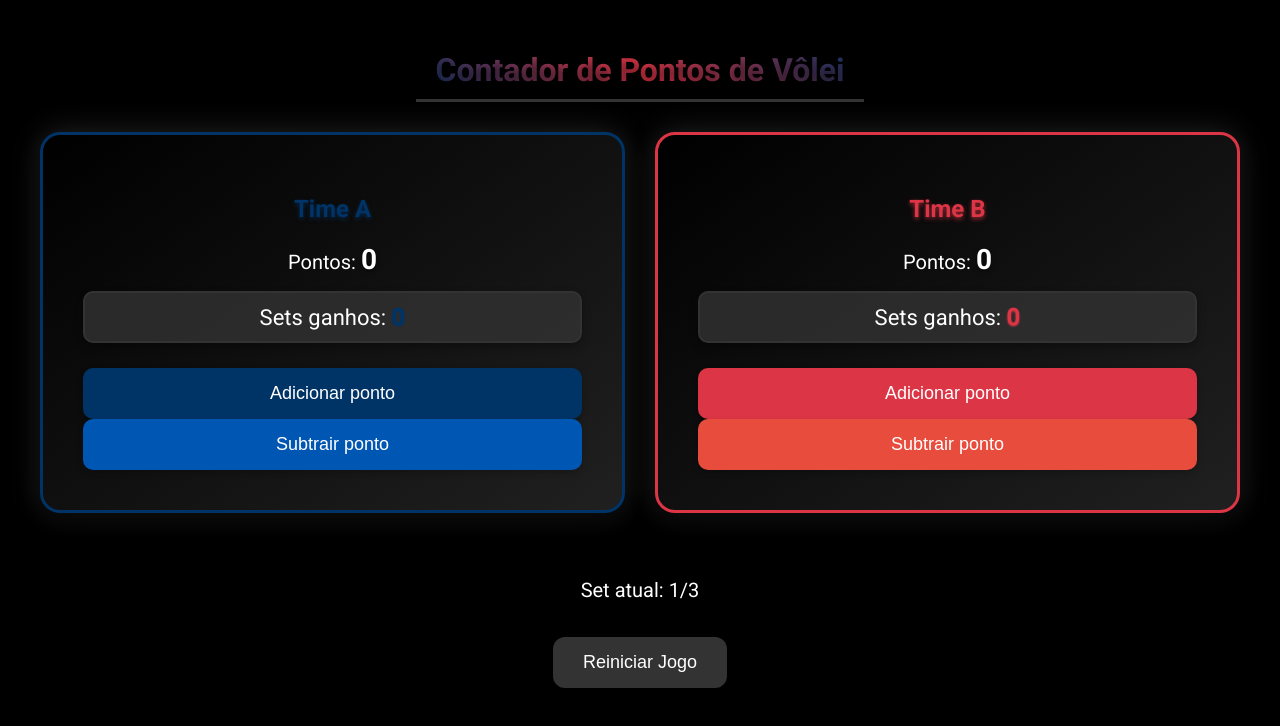
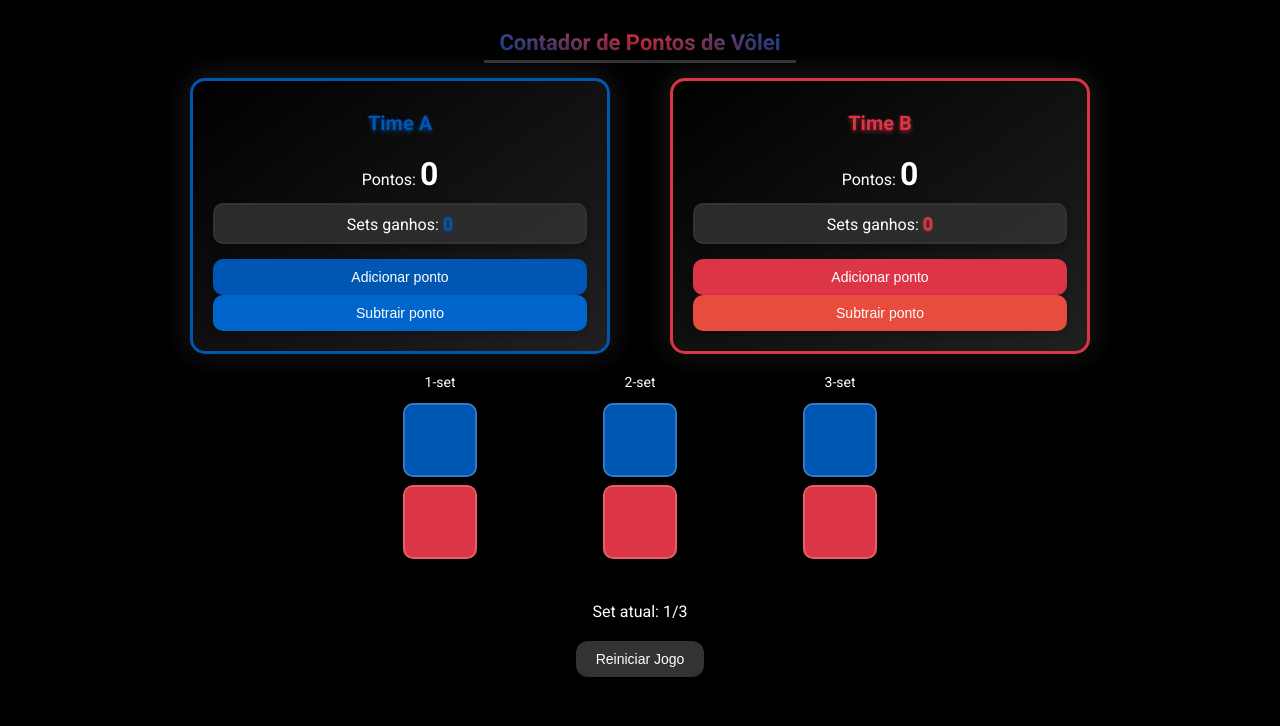
Before and after one commit to henriquecassol09/ContadorDePontosVolei, a plain HTML site: page index.html in a window 1280 px wide. Both pictures are taken after a click on the button "Reiniciar Jogo". Drawn offline with Linux system fonts and the light colour scheme.

Commit message:
Add files via upload

```diff
--- a/index.html
+++ b/index.html
@@ -12,7 +12,7 @@
 
     <div class="main-container">
         <div class="team-container team-a">
-            <h2>Time A</h2>
+            <h2 id="teamAHeader" class="renameable">Time A</h2>
             <p>Pontos: <span id="scoreA" class="team-score">0</span></p>
             <p class="sets-count">Sets ganhos: <span id="setsA" class="sets-number team-a-sets">0</span></p>
             <div class="buttons">
@@ -22,13 +22,31 @@
         </div>
 
         <div class="team-container team-b">
-            <h2>Time B</h2>
+            <h2 id="teamBHeader" class="renameable">Time B</h2>
             <p>Pontos: <span id="scoreB" class="team-score">0</span></p>
             <p class="sets-count">Sets ganhos: <span id="setsB" class="sets-number team-b-sets">0</span></p>
             <div class="buttons">
                 <button id="btnPointB">Adicionar ponto</button>
                 <button id="btnSubtractPointB">Subtrair ponto</button>
             </div>
+        </div>
+    </div>
+
+    <div class="set-blocks-container">
+        <div class="set-headers">
+            <div>1-set</div>
+            <div>2-set</div>
+            <div>3-set</div>
+        </div>
+        <div class="set-row team-a-scores">
+            <div class="set-block" id="setA1">0</div>
+            <div class="set-block" id="setA2">0</div>
+            <div class="set-block" id="setA3">0</div>
+        </div>
+        <div class="set-row team-b-scores">
+            <div class="set-block" id="setB1">0</div>
+            <div class="set-block" id="setB2">0</div>
+            <div class="set-block" id="setB3">0</div>
         </div>
     </div>
 
--- a/script.js
+++ b/script.js
@@ -1,110 +1,167 @@
-// Variáveis globais
-let scoreA = 0;
-let scoreB = 0;
-let currentSet = 1;
-let setsWonA = 0;
-let setsWonB = 0;
-let previousWinner = null;
-const messageDiv = document.getElementById('message');
+let teamAName = "Time A"
+let teamBName = "Time B"
+let scoreA = 0
+let scoreB = 0
+let scoresA = ["", "", ""]
+let scoresB = ["", "", ""]
+let currentSet = 1
+let setsWonA = 0
+let setsWonB = 0
+let previousWinner = null
+const messageDiv = document.getElementById("message")
+const teamAHeader = document.getElementById("teamAHeader")
+const teamBHeader = document.getElementById("teamBHeader")
+const setA1 = document.getElementById("setA1")
+const setA2 = document.getElementById("setA2")
+const setA3 = document.getElementById("setA3")
+const setB1 = document.getElementById("setB1")
+const setB2 = document.getElementById("setB2")
+const setB3 = document.getElementById("setB3")
 
-// Função para adicionar ponto
-function addPoint(team) {
-    if (team === 'A') {
-        scoreA++;
-        document.getElementById('scoreA').textContent = scoreA;
-    } else if (team === 'B') {
-        scoreB++;
-        document.getElementById('scoreB').textContent = scoreB;
-    }
-    checkSetWinner();
+teamAHeader.addEventListener("click", () => makeEditable(teamAHeader, "A"))
+teamBHeader.addEventListener("click", () => makeEditable(teamBHeader, "B"))
+
+function makeEditable(element, team) {
+  const input = document.createElement("input")
+  input.type = "text"
+  input.value = element.textContent
+  input.className = "rename-input"
+  element.textContent = ""
+  element.appendChild(input)
+  input.focus()
+
+  input.addEventListener("blur", () => saveName(element, team, input.value))
+  input.addEventListener("keydown", (e) => {
+    if (e.key === "Enter") saveName(element, team, input.value)
+  })
 }
 
-// Função para subtrair ponto
-function subtractPoint(team) {
-    if (team === 'A' && scoreA > 0) {
-        scoreA--;
-        document.getElementById('scoreA').textContent = scoreA;
-    } else if (team === 'B' && scoreB > 0) {
-        scoreB--;
-        document.getElementById('scoreB').textContent = scoreB;
+function saveName(element, team, newName) {
+  if (team === "A") {
+    teamAName = newName || "Time A"
+    element.textContent = teamAName
+  } else {
+    teamBName = newName || "Time B"
+    element.textContent = teamBName
   }
 }
 
-// Resto das funções
+function addPoint(team) {
+  if (team === "A") {
+    scoreA++
+    document.getElementById("scoreA").textContent = scoreA
+  } else if (team === "B") {
+    scoreB++
+    document.getElementById("scoreB").textContent = scoreB
+  }
+  checkSetWinner()
+}
+
+function subtractPoint(team) {
+  if (team === "A" && scoreA > 0) {
+    scoreA--
+    document.getElementById("scoreA").textContent = scoreA
+  } else if (team === "B" && scoreB > 0) {
+    scoreB--
+    document.getElementById("scoreB").textContent = scoreB
+  }
+}
+
 function checkSetWinner() {
   if ((scoreA >= 25 && scoreA >= scoreB + 2) || (scoreB >= 25 && scoreB >= scoreA + 2)) {
-        let currentWinner = (scoreA > scoreB) ? 'A' : 'B';
+    const currentWinner = scoreA > scoreB ? "A" : "B"
+    const winnerName = currentWinner === "A" ? teamAName : teamBName
 
-        if (currentWinner === 'A') {
-            setsWonA++;
-            document.getElementById('setsA').textContent = setsWonA;
-            showMessage('Time A venceu o set ' + currentSet + '!', '#003366');  // Cor do Time A
+    if (currentWinner === "A") {
+      setsWonA++
+      document.getElementById("setsA").textContent = setsWonA
+      scoresA[currentSet - 1] = scoreA
+      scoresB[currentSet - 1] = scoreB
+      showMessage(`${teamAName} venceu o set ${currentSet}!`, "#003366")
     } else {
-            setsWonB++;
-            document.getElementById('setsB').textContent = setsWonB;
-            showMessage('Time B venceu o set ' + currentSet + '!', '#dc3545');  // Cor do Time B
+      setsWonB++
+      document.getElementById("setsB").textContent = setsWonB
+      scoresA[currentSet - 1] = scoreA
+      scoresB[currentSet - 1] = scoreB
+      showMessage(`${teamBName} venceu o set ${currentSet}!`, "#dc3545")
     }
 
+    updateSetBlocks()
+
     if (currentWinner === previousWinner) {
-            showMessage(`Time ${currentWinner} venceu a partida por ganhar 2 sets seguidos!`, currentWinner === 'A' ? '#003366' : '#dc3545');
-            setTimeout(resetGame, 5000);
-            return;
+      showMessage(
+        `${winnerName} venceu a partida por ganhar 2 sets seguidos!`,
+        currentWinner === "A" ? "#003366" : "#dc3545",
+      )
+      setTimeout(resetGame, 5000)
+      return
     } else {
-            previousWinner = currentWinner;
+      previousWinner = currentWinner
     }
 
-        scoreA = 0;
-        scoreB = 0;
-        document.getElementById('scoreA').textContent = scoreA;
-        document.getElementById('scoreB').textContent = scoreB;
+    scoreA = 0
+    scoreB = 0
+    document.getElementById("scoreA").textContent = scoreA
+    document.getElementById("scoreB").textContent = scoreB
 
     if (currentSet < 3) {
-            currentSet++;
-            document.getElementById('currentSet').textContent = currentSet + '/3';
+      currentSet++
+      document.getElementById("currentSet").textContent = currentSet + "/3"
     } else if (currentSet === 3) {
-            determineMatchWinner();
+      determineMatchWinner()
     }
   }
 }
 
+function updateSetBlocks() {
+  setA1.textContent = scoresA[0]
+  setA2.textContent = scoresA[1]
+  setA3.textContent = scoresA[2]
+  setB1.textContent = scoresB[0]
+  setB2.textContent = scoresB[1]
+  setB3.textContent = scoresB[2]
+}
+
 function determineMatchWinner() {
   if (setsWonA > setsWonB) {
-        showMessage('Time A venceu a partida!', '#003366');
+    showMessage(`${teamAName} venceu a partida!`, "#003366")
   } else if (setsWonB > setsWonA) {
-        showMessage('Time B venceu a partida!', '#dc3545');
+    showMessage(`${teamBName} venceu a partida!`, "#dc3545")
   } else {
-        showMessage('A partida empatou!', 'white');  // Cor padrão para empate
+    showMessage("A partida empatou!", "white")
   }
-    setTimeout(resetGame, 5000);
+  setTimeout(resetGame, 5000)
 }
 
 function showMessage(message, color) {
-    messageDiv.textContent = message;
-    messageDiv.style.color = color;  // Define a cor com base no time
-    messageDiv.classList.add('visible');
-    setTimeout(() => messageDiv.classList.remove('visible'), 3000);
+  messageDiv.textContent = message
+  messageDiv.style.color = color
+  messageDiv.classList.add("visible")
+  setTimeout(() => messageDiv.classList.remove("visible"), 3000)
 }
 
 function resetGame() {
-    scoreA = 0;
-    scoreB = 0;
-    currentSet = 1;
-    setsWonA = 0;
-    setsWonB = 0;
-    previousWinner = null;
-
-    document.getElementById('scoreA').textContent = scoreA;
-    document.getElementById('scoreB').textContent = scoreB;
-    document.getElementById('currentSet').textContent = currentSet + '/3';
-    document.getElementById('setsA').textContent = setsWonA;
-    document.getElementById('setsB').textContent = setsWonB;
-    messageDiv.classList.remove('visible');
-    messageDiv.style.color = 'white';  // Reseta a cor
+  scoreA = 0
+  scoreB = 0
+  currentSet = 1
+  setsWonA = 0
+  setsWonB = 0
+  previousWinner = null
+  scoresA = ["", "", ""]
+  scoresB = ["", "", ""]
+  updateSetBlocks()
+  document.getElementById("scoreA").textContent = scoreA
+  document.getElementById("scoreB").textContent = scoreB
+  document.getElementById("setsA").textContent = setsWonA
+  document.getElementById("setsB").textContent = setsWonB
+  document.getElementById("currentSet").textContent = currentSet + "/3"
+  messageDiv.classList.remove("visible")
+  messageDiv.style.color = "white"
 }
 
 // Eventos
-document.getElementById('btnPointA').addEventListener('click', () => addPoint('A'));
-document.getElementById('btnSubtractPointA').addEventListener('click', () => subtractPoint('A'));
-document.getElementById('btnPointB').addEventListener('click', () => addPoint('B'));
-document.getElementById('btnSubtractPointB').addEventListener('click', () => subtractPoint('B'));
-document.getElementById('btnReset').addEventListener('click', resetGame);
+document.getElementById("btnPointA").addEventListener("click", () => addPoint("A"))
+document.getElementById("btnSubtractPointA").addEventListener("click", () => subtractPoint("A"))
+document.getElementById("btnPointB").addEventListener("click", () => addPoint("B"))
+document.getElementById("btnSubtractPointB").addEventListener("click", () => subtractPoint("B"))
+document.getElementById("btnReset").addEventListener("click", resetGame)
--- a/style.css
+++ b/style.css
@@ -1,50 +1,88 @@
-@import url('https://fonts.googleapis.com/css2?family=Roboto:wght@400;700&display=swap');
+@import url("https://fonts.googleapis.com/css2?family=Roboto:wght@400;700&display=swap");
 
 body {
-    font-family: 'Roboto', sans-serif;
+  font-family: "Roboto", sans-serif;
   background-color: black;
   color: white;
   text-align: center;
   margin: 0;
-    padding: 20px;
+  padding: 10px;
   display: flex;
   flex-direction: column;
   align-items: center;
+  min-height: 100vh;
+  overflow: hidden;
 }
 
 .title {
-    background: linear-gradient(45deg, #003366 0%, #dc3545 50%, #003366 100%);
+  background: linear-gradient(45deg, #0056b3 0%, #dc3545 50%, #0056b3 100%);
   -webkit-background-clip: text;
   -webkit-text-fill-color: transparent;
   text-shadow: 0 4px 8px rgba(0, 0, 0, 0.6);
   border-bottom: 3px solid #333;
-    padding: 10px 20px;
-    margin-bottom: 30px;
-    font-size: 32px;
+  padding: 5px 15px;
+  margin-bottom: 15px;
+  /* Reduzindo tamanho do título */
+  font-size: 22px;
   animation: fadeIn 1.5s ease-in-out;
 }
 
 @keyframes fadeIn {
-    from { opacity: 0; transform: translateY(-20px); }
-    to { opacity: 1; transform: translateY(0); }
+  from {
+    opacity: 0;
+    transform: translateY(-20px);
+  }
+  to {
+    opacity: 1;
+    transform: translateY(0);
+  }
+}
+
+/* Estilizando a edição de nomes */
+.renameable {
+  cursor: pointer;
+  color: #fff;
+  transition: all 0.3s;
+  padding: 5px 10px;
+  border-radius: 8px;
+  display: inline-block;
+}
+
+.renameable:hover {
+  background: rgba(255, 255, 255, 0.1);
+  transform: scale(1.05);
+}
+
+.rename-input {
+  background: rgba(255, 255, 255, 0.9);
+  color: #000;
+  border: 2px solid #fff;
+  border-radius: 8px;
+  padding: 5px 10px;
+  font-size: 18px;
+  font-weight: bold;
+  text-align: center;
+  outline: none;
+  width: 150px;
 }
 
 .main-container {
   display: flex;
   justify-content: space-around;
   width: 100%;
-    max-width: 1200px;
-    gap: 30px;
-    margin-bottom: 30px;
+  max-width: 900px;
+  gap: 60px;
+  margin-bottom: 15px;
 }
 
 .team-container {
   background: linear-gradient(145deg, rgba(0, 0, 0, 0.8) 0%, rgba(40, 40, 40, 0.8) 100%);
-    padding: 40px;
-    border-radius: 20px;
+  /* Reduzindo padding */
+  padding: 20px;
+  border-radius: 15px;
   box-shadow: 0 10px 20px rgba(0, 0, 0, 0.5), 0 0 30px rgba(255, 255, 255, 0.15);
   flex: 1;
-    min-width: 300px;
+  min-width: 250px;
   transition: transform 0.3s ease, box-shadow 0.3s ease;
 }
 
@@ -54,7 +92,7 @@ body {
 }
 
 .team-a {
-    border: 3px solid #003366;
+  border: 3px solid #0056b3;
 }
 
 .team-b {
@@ -62,43 +100,52 @@ body {
 }
 
 .team-a h2 {
-    color: #003366;
-    text-shadow: 0 2px 4px rgba(0, 51, 102, 0.7);
+  color: #0056b3;
+  text-shadow: 0 2px 4px rgba(0, 86, 179, 0.7);
+  /* Reduzindo tamanho */
+  font-size: 20px;
+  margin: 5px 0;
 }
 
 .team-b h2 {
   color: #dc3545;
   text-shadow: 0 2px 4px rgba(220, 53, 69, 0.7);
+  /* Reduzindo tamanho */
+  font-size: 20px;
+  margin: 5px 0;
 }
 
 p {
-    font-size: 20px;
-    margin: 15px 0;
+  /* Reduzindo tamanho */
+  font-size: 16px;
+  margin: 10px 0;
 }
 
 .team-score {
-    font-size: 28px;
+  font-size: 32px;
   font-weight: bold;
   text-shadow: 0 2px 4px rgba(0, 0, 0, 0.5);
 }
 
 .sets-count {
-    font-size: 22px;
+  /* Reduzindo tamanho */
+  font-size: 16px;
   border: 2px solid #333;
-    padding: 10px;
+  padding: 8px;
   border-radius: 10px;
   background: rgba(50, 50, 50, 0.8);
   box-shadow: 0 4px 8px rgba(0, 0, 0, 0.3);
 }
 
 .sets-number {
-    font-size: 24px;
+  /* Reduzindo tamanho */
+  font-size: 18px;
   font-weight: bold;
 }
 
 .team-a-sets {
-    color: #003366;
-    text-shadow: 0 1px 2px #003366;
+  color: #0056b3;
+  text-shadow: 0 1px 2px #0056b3;
 }
 
 .team-b-sets {
@@ -106,22 +153,80 @@ p {
   text-shadow: 0 1px 2px #dc3545;
 }
 
+.set-blocks-container {
+  display: flex;
+  flex-direction: column;
+  align-items: center;
+  width: 100%;
+  max-width: 600px;
+  margin-bottom: 15px;
+}
+
+.set-headers {
+  display: flex;
+  justify-content: space-around;
+  width: 100%;
+  margin-bottom: 8px;
+}
+
+.set-headers div {
+  /* Reduzindo tamanho */
+  font-size: 14px;
+  padding: 5px;
+  width: 70px;
+}
+
+.set-row {
+  display: flex;
+  justify-content: space-around;
+  width: 100%;
+  margin-bottom: 8px;
+}
+
+.set-block {
+  /* Reduzindo tamanho dos blocos */
+  width: 70px;
+  height: 70px;
+  display: flex;
+  align-items: center;
+  justify-content: center;
+  border-radius: 10px;
+  box-shadow: 0 4px 8px rgba(0, 0, 0, 0.3);
+  /* Reduzindo tamanho da fonte */
+  font-size: 18px;
+  font-weight: bold;
+  border: 2px solid rgba(255, 255, 255, 0.2);
+}
+
+/* Blocos do Time A com fundo azul */
+.team-a-scores .set-block {
+  background: #0056b3;
+  color: white;
+}
+
+/* Blocos do Time B com fundo vermelho */
+.team-b-scores .set-block {
+  background: #dc3545;
+  color: white;
+}
+
 .buttons {
   display: flex;
   flex-direction: column;
-    gap: 0; /* Removido o gap para eliminar espaços */
-    margin-top: 25px;
+  gap: 0;
+  margin-top: 15px;
 }
 
 button {
-    padding: 15px 30px;
+  /* Reduzindo tamanho dos botões */
+  padding: 10px 20px;
   border: none;
   border-radius: 10px;
   cursor: pointer;
-    font-size: 18px;
+  font-size: 14px;
   transition: all 0.3s ease;
   box-shadow: 0 3px 6px rgba(0, 0, 0, 0.2);
-    margin: 0; /* Removida qualquer margem */
+  margin: 0;
 }
 
 button:hover {
@@ -130,16 +235,16 @@ button:hover {
 }
 
 #btnPointA {
-    background-color: #003366;
+  background-color: #0056b3;
   color: white;
 }
 
 #btnPointA:hover {
-    background-color: #002244;
+  background-color: #004494;
 }
 
 #btnSubtractPointA {
-    background-color: #0056b3;
+  background-color: #0066cc;
   color: white;
 }
 
@@ -160,9 +265,10 @@ button:hover {
 #btnReset {
   background-color: #333;
   color: white;
-    margin-top: 20px;
-    padding: 15px 30px;
-    font-size: 18px;
+  margin-top: 10px;
+  /* Reduzindo tamanho */
+  padding: 10px 20px;
+  font-size: 14px;
   border-radius: 12px;
 }
 
@@ -171,8 +277,9 @@ button:hover {
 }
 
 .global-info {
-    margin-top: 20px;
-    font-size: 22px;
+  margin-top: 10px;
+  /* Reduzindo tamanho */
+  font-size: 16px;
 }
 
 .message {
@@ -181,9 +288,10 @@ button:hover {
   left: 50%;
   transform: translate(-50%, -50%);
   background: linear-gradient(145deg, rgba(0, 0, 0, 0.9) 0%, rgba(40, 40, 40, 0.9) 100%);
-    padding: 25px 50px;
+  /* Reduzindo tamanho */
+  padding: 20px 40px;
   border-radius: 20px;
-    font-size: 24px;
+  font-size: 20px;
   color: white;
   opacity: 0;
   transition: opacity 0.5s ease-in-out, transform 0.5s ease;
@@ -197,12 +305,26 @@ button:hover {
 }
 
 @media (max-width: 768px) {
-    .main-container {
+  .main-container,
+  .set-blocks-container {
     flex-direction: column;
   }
 
-    .team-container {
+  .team-container,
+  .set-headers,
+  .set-row {
     width: 95%;
-        margin: 15px auto;
+    margin: 10px auto;
+  }
+
+  .set-headers,
+  .set-row {
+    flex-wrap: wrap;
+  }
+
+  .set-block {
+    width: 60px;
+    height: 60px;
+    margin: 5px;
   }
 }
```
Lines whose indentation alone changed are shown as unchanged.
